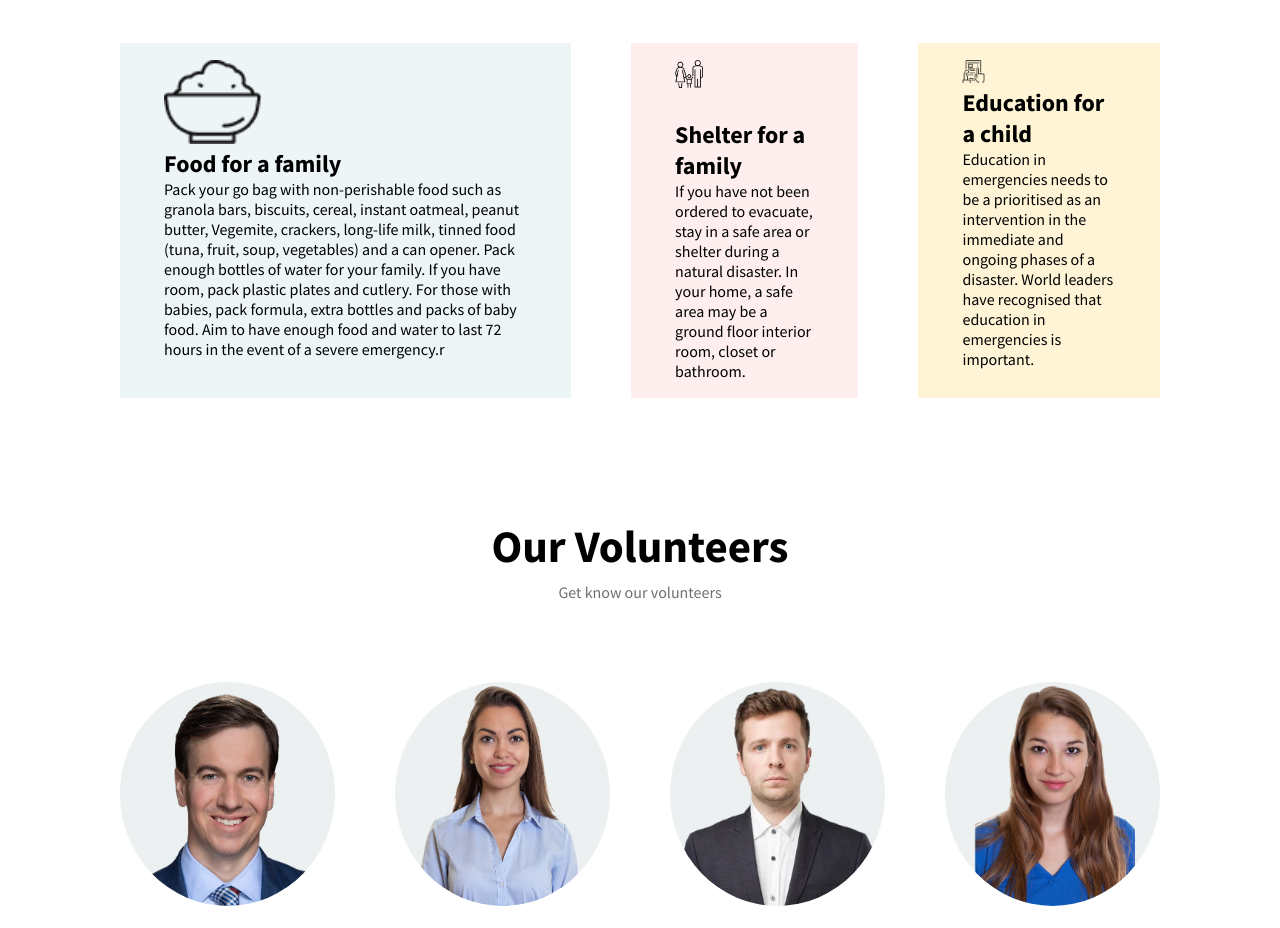
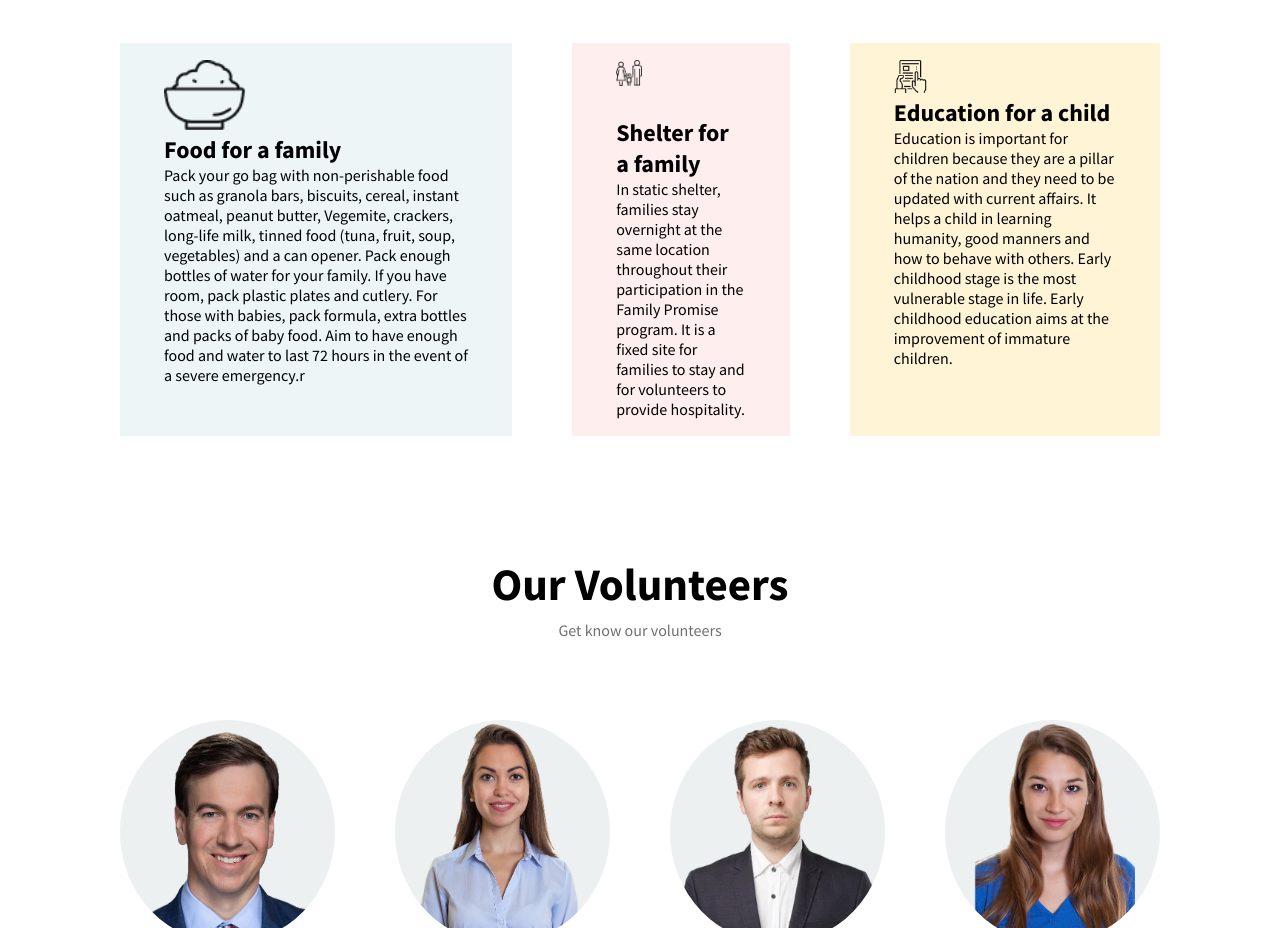
Before and after one commit to gitmkraz/donate-today, a plain HTML site: page index.html in a window 1280 px wide. Shown: the part 1500-2428 px from the top of the page. Drawn offline with Linux system fonts and the light colour scheme.

Commit message:
third  commit

```diff
--- a/index.html
+++ b/index.html
@@ -72,15 +72,17 @@
                 <div class="single-body-2">
                     <img src="img/shelter.png" alt="">
                     <h2>Shelter for a family</h2>
-                    <p>If you have not been ordered to evacuate, stay in a safe area or shelter during a natural
-                        disaster. In your home, a safe area may be a ground floor interior room, closet or bathroom.</p>
+                    <p>In static shelter, families stay overnight at the same location throughout their participation in
+                        the Family Promise program. It is a fixed site for families to stay and for volunteers to
+                        provide hospitality.</p>
                 </div>
                 <div class="single-body-3 ">
                     <img src="img/Frame-1.png" alt="">
                     <h2>Education for a child</h2>
-                    <p>Education in emergencies needs to be a prioritised as an intervention in the immediate and
-                        ongoing phases of a disaster. World leaders have recognised that education in emergencies is
-                        important.</p>
+                    <p>Education is important for children because they are a pillar of the nation and they need to be
+                        updated with current affairs. It helps a child in learning humanity, good manners and how to
+                        behave with others. Early childhood stage is the most vulnerable stage in life. Early childhood
+                        education aims at the improvement of immature children.</p>
                 </div>
             </div>
         </div>
```
